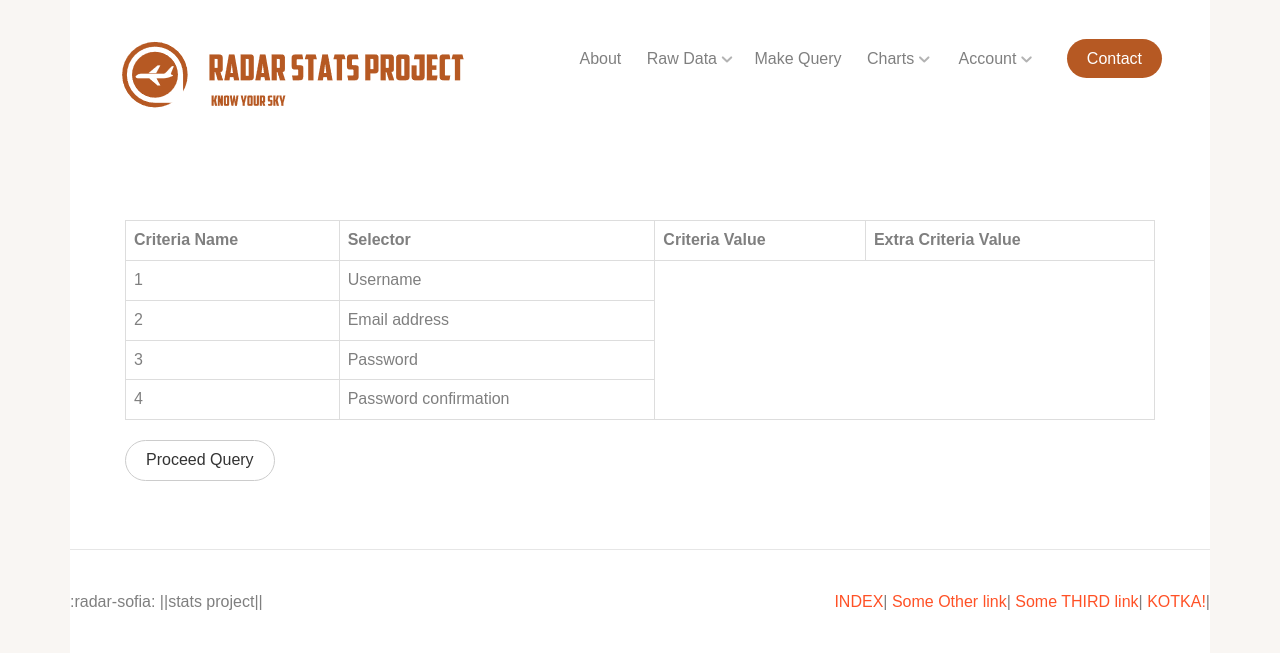
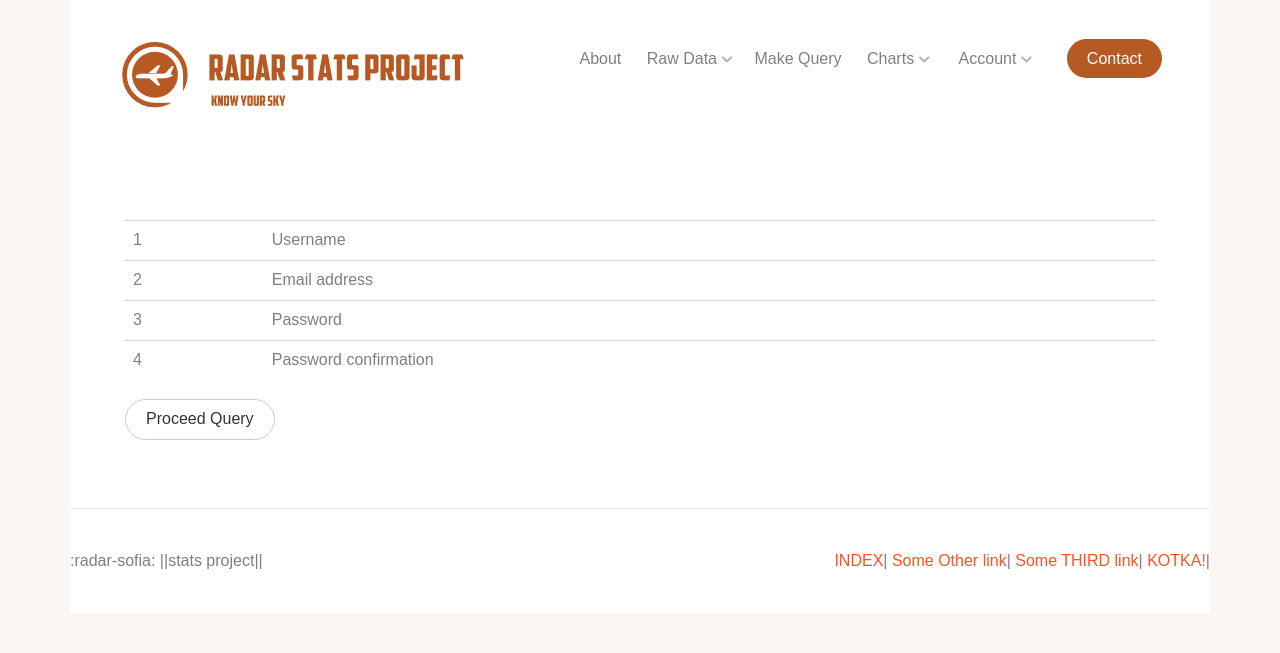
Before and after one commit to maddrum/radar_stats, a Django app: template templates/query/query-step-two.html in a window 1280 px wide. Shown: the top 653 px of the page. Run offline with Django 3.2, Linux system fonts and the light colour scheme; tables that the repository leaves empty hold one stand-in row (values such as "Sample post"); the template is opened without the code that fills it: values that come from a table or form of the project are taken from there, most other values are stand-ins (such as "Sample title", 1, 10 or a date in 2020); parts of the project's set-up code (start-up, migrations or seed data) failed here and were passed over; some libraries are stand-ins or nearby versions; some web fonts are replaced.

Commit message:
query user_input Completed step 2

```diff
--- a/templates/query/query-step-two.html
+++ b/templates/query/query-step-two.html
@@ -2,38 +2,49 @@
 {% block body_content %}
     <form method="POST" action="{% url 'queries:query_result' %}">
         {% csrf_token %}
-        <table class="table table-bordered">
-
-            <th>Criteria Name</th>
-            <th>Selector</th>
-            <th>Criteria Value</th>
-            <th>Extra Criteria Value</th>
+        <table class="table table-responsive">
+{#            <tr>#}
+{#                <th align="center">Criteria Number</th>#}
+{#                <th align="center">Criteria Name</th>#}
+{#                <th align="center">Selector</th>#}
+{#                <th align="center">Criteria Value</th>#}
+{#                <th align="center">Extra Criteria Value</th>#}
+{#            </tr>#}
 
             {% for item in form %}
                 <tr>
-                    <td> {{ forloop.counter }}</td>
-                    <td>{{ item.label }}</td>
+                    <td style="width: 20px;"> {{ forloop.counter }}</td>
+                    <td style="width: 160px;">{{ item.label }}</td>
                     {% for key,value in parameters.items %}
                         {% if key == item.name %}
-                            <td align="center">
+                            <td align="center" style="width: 60px;">
                                 {% if value.selector %}
-                                    <select id="{{ item.name }} selector">
+                                    <select id="{{ item.name }}_selector">
                                         {% for selector_value in value.selector_values %}
-                                            <option>{{ selector_value }}</option>
+                                            <option value="{{ selector_value }}">{{ selector_value }}</option>
                                         {% endfor %}
                                     </select>
-                                {% else %}
-                                    No
+
                                 {% endif %}
                             </td>
-                            <td align="center">
+                            <td align="center" style="width: 200px;">
                                 {{ item }}
                             </td>
-                            <td align="center">
+                            <td align="center" style="width: 200px;">
                                 {% if value.extra_field %}
-                                    <input type="text" placeholder="Enter only if 'between' is selected">
-                                {% else %}
-                                    None
+                                    <input id="{{ item.name }}_extra" type="text" hidden>
+                                    <script>
+                                        var selector_{{ item.name }} = $("#{{ item.name }}_selector");
+                                        var option_value_{{ item.name }} = $("#{{ item.name }}_extra");
+                                        selector_{{ item.name }}.click(function () {
+                                            if (selector_{{ item.name }}.val() === "between") {
+                                                option_value_{{ item.name }}.fadeIn(1000)
+                                            }
+                                            else {
+                                                option_value_{{ item.name }}.fadeOut(500)
+                                            }
+                                        })
+                                    </script>
                                 {% endif %}
                             </td>
                         {% endif %}
```
Also changed, not shown: static/images/logo.PNG, static/images/only_logo.jpg (added), static/package-lock.json.
